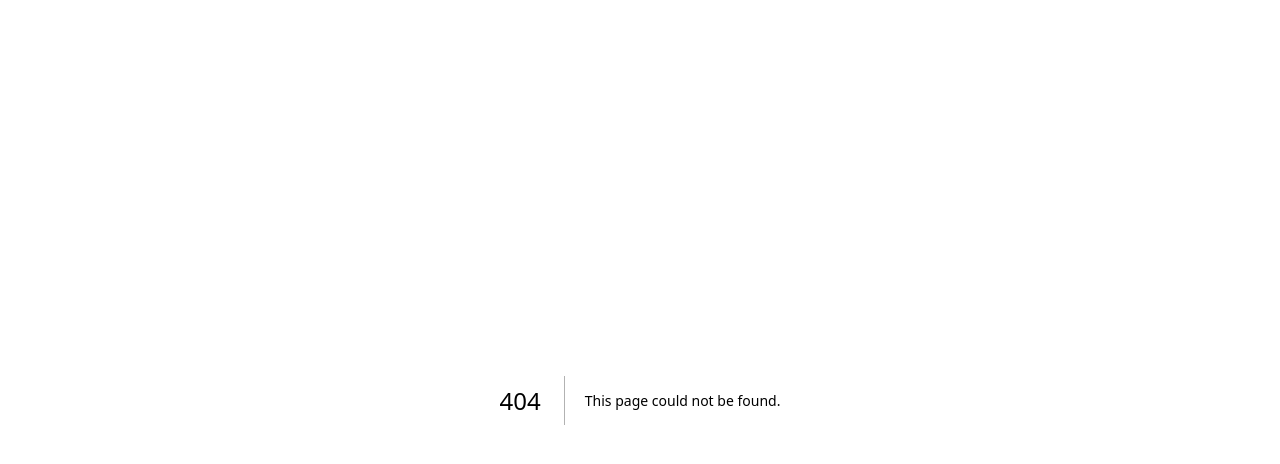
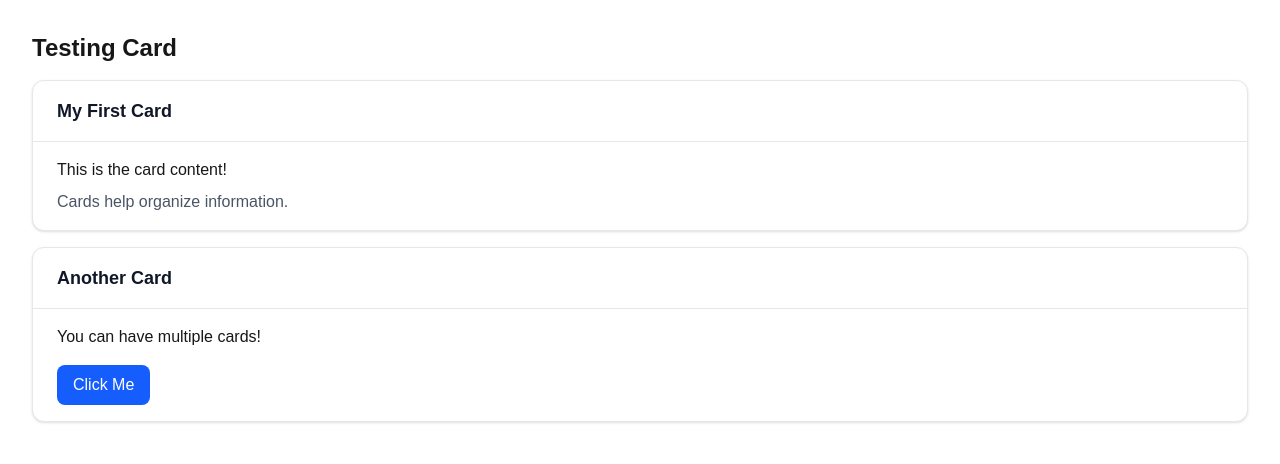
Before and after one commit to ruba73/tecktalksproject, a Next.js app: page /test in a window 1280 px wide. Before the commit this address had no page. Shown: the top 464 px of the page. Built offline with nearby package versions, Linux system fonts and the light colour scheme.

Commit message:
feat: add Card components

```diff
--- /dev/null
+++ b/app/test/page.tsx
@@ -0,0 +1,30 @@
+import { Button } from '@/components/ui/button';
+import { Card, CardHeader, CardTitle, CardContent } from '@/components/ui/card';
+
+export default function TestPage() {
+  return (
+    <div className="p-8 space-y-4">
+      <h1 className="text-2xl font-bold mb-4">Testing Card</h1>
+
+      <Card>
+        <CardHeader>
+          <CardTitle>My First Card</CardTitle>
+        </CardHeader>
+        <CardContent>
+          <p>This is the card content!</p>
+          <p className="text-gray-600 mt-2">Cards help organize information.</p>
+        </CardContent>
+      </Card>
+
+      <Card>
+        <CardHeader>
+          <CardTitle>Another Card</CardTitle>
+        </CardHeader>
+        <CardContent>
+          <p>You can have multiple cards!</p>
+          <Button variant="primary" className="mt-4">Click Me</Button>
+        </CardContent>
+      </Card>
+    </div>
+  );
+}
--- /dev/null
+++ b/components/ui/button.tsx
@@ -0,0 +1,44 @@
+import React from 'react';
+
+// This defines what props our Button can receive
+interface ButtonProps extends React.ButtonHTMLAttributes<HTMLButtonElement> {
+  variant?: 'primary' | 'secondary' | 'outline' | 'ghost';
+  size?: 'sm' | 'md' | 'lg';
+  children: React.ReactNode;
+}
+
+export function Button({
+  variant = 'primary',  // Default variant
+  size = 'md',          // Default size
+  className = '',       // Extra classes
+  children,             // Button text/content
+  ...props              // All other HTML button props
+}: ButtonProps) {
+
+  // Base styles every button has
+  const baseStyles = 'rounded-lg font-medium transition-colors focus:outline-none disabled:opacity-50';
+
+  // Different colors based on variant
+  const variantStyles = {
+    primary: 'bg-blue-600 text-white hover:bg-blue-700',
+    secondary: 'bg-gray-200 text-gray-900 hover:bg-gray-300',
+    outline: 'border-2 border-blue-600 text-blue-600 hover:bg-blue-50',
+    ghost: 'text-gray-700 hover:bg-gray-100',
+  };
+
+  // Different sizes
+  const sizeStyles = {
+    sm: 'px-3 py-1.5 text-sm',
+    md: 'px-4 py-2 text-base',
+    lg: 'px-6 py-3 text-lg',
+  };
+
+  return (
+    <button
+      className={`${baseStyles} ${variantStyles[variant]} ${sizeStyles[size]} ${className}`}
+      {...props}
+    >
+      {children}
+    </button>
+  );
+}
--- /dev/null
+++ b/components/ui/card.tsx
@@ -0,0 +1,42 @@
+import React from 'react';
+
+interface CardProps {
+  children: React.ReactNode;
+  className?: string;
+}
+
+// Main Card wrapper
+export function Card({ children, className = '' }: CardProps) {
+  return (
+    <div className={`bg-white rounded-xl border border-gray-200 shadow-sm ${className}`}>
+      {children}
+    </div>
+  );
+}
+
+// Card Header section
+export function CardHeader({ children, className = '' }: CardProps) {
+  return (
+    <div className={`px-6 py-4 border-b border-gray-200 ${className}`}>
+      {children}
+    </div>
+  );
+}
+
+// Card Title
+export function CardTitle({ children, className = '' }: CardProps) {
+  return (
+    <h3 className={`text-lg font-semibold text-gray-900 ${className}`}>
+      {children}
+    </h3>
+  );
+}
+
+// Card Content (body)
+export function CardContent({ children, className = '' }: CardProps) {
+  return (
+    <div className={`px-6 py-4 ${className}`}>
+      {children}
+    </div>
+  );
+}
```
